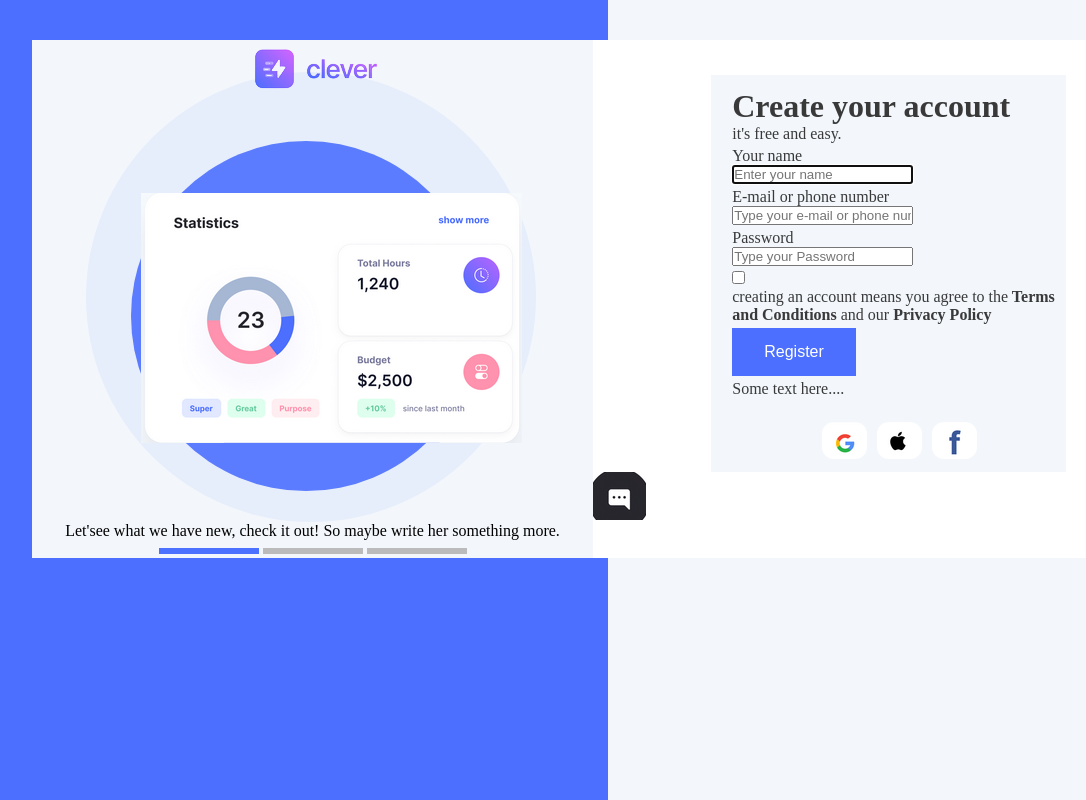
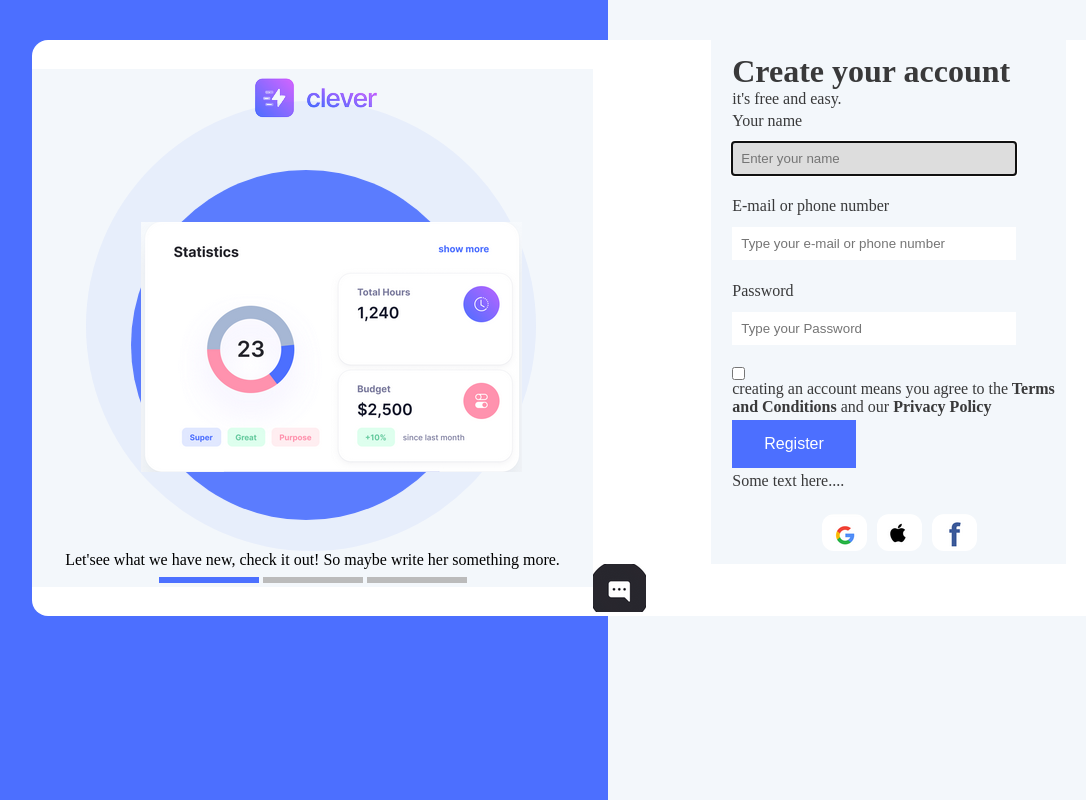
Before and after one commit to umireille/assignment, a plain HTML site: page index.html in a window 1280 px wide. Shown: the whole page, without its empty margins (32-1118 px from the left). Drawn offline with Linux system fonts and the light colour scheme.

Commit message:
Add files via upload

```diff
--- a/assets/css/style.css
+++ b/assets/css/style.css
@@ -58,6 +58,29 @@ body {
   gap: 4px;
   color: #1a1a1adb;
 }
+input{
+    padding: 9px;
+    margin: 5px 0 22px 0;
+    border: rgb(29, 29, 29) 1px solid;
+    display: block;
+  }
+
+  input[type=text], input[type=password] {
+    padding: 9px;
+    margin: 12px 0 18px 0;
+    width: 85%;
+    border: 2px;
+  }
+
+  input[type=checkbox]{
+    margin: 0px;
+    padding: 0px;
+  }
+
+  input[type=text]:focus, input[type=password]:focus {
+  background-color: #ddd;
+  }
+
 .btn{
     background-color: #4c6fff;
     border: none;
```
